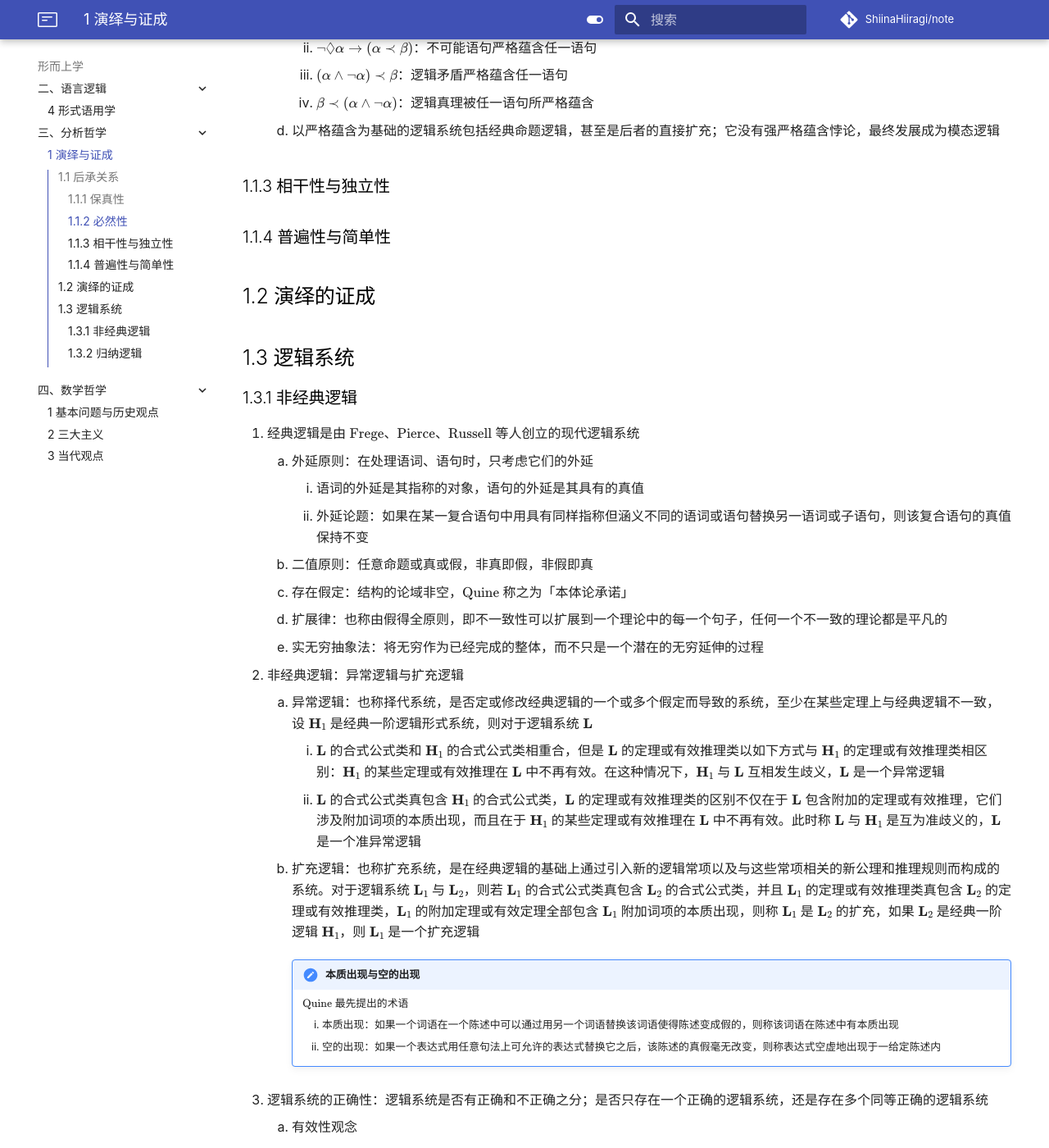
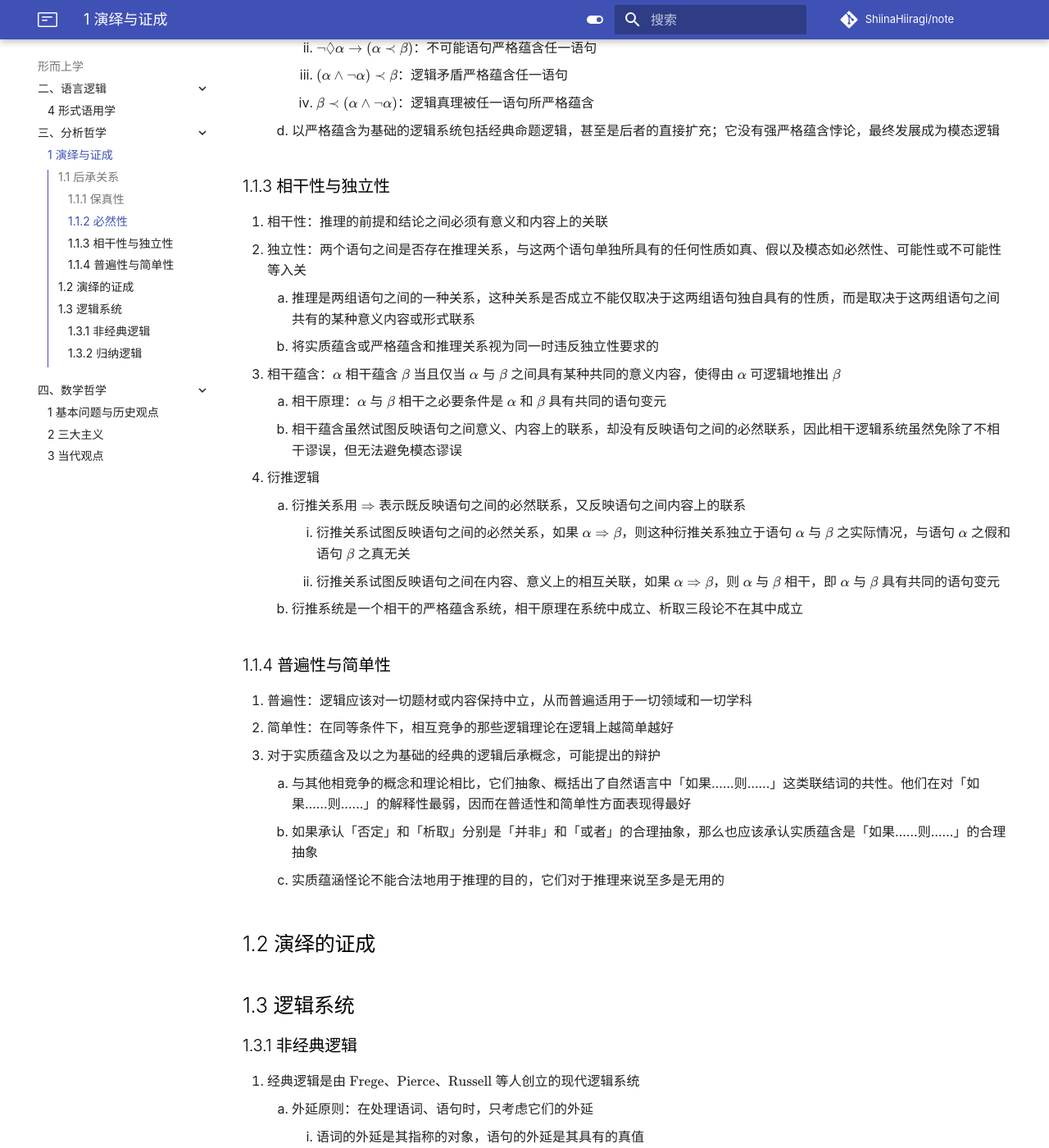
Before and after one commit to ShiinaHiiragi/note, an MkDocs documentation site: the page built from docs/meta/logic/syntax.md, in a window 1280 px wide and 1400 px high, scrolled down 1192 px. Shown: the whole window at 82% size. Built offline with MkDocs 1.6.1 and Material for MkDocs 9.7.7, drawn with Linux system fonts in a browser that asks for light colours; comment, search, counter and statistics services are not loaded.

Commit message:
add syntax first

```diff
--- a/docs/meta/logic/syntax.md
+++ b/docs/meta/logic/syntax.md
@@ -33,8 +33,26 @@
     4. 以严格蕴含为基础的逻辑系统包括经典命题逻辑，甚至是后者的直接扩充；它没有强严格蕴含悖论，最终发展成为模态逻辑
 
 ### 1.1.3 相干性与独立性
+1. 相干性：推理的前提和结论之间必须有意义和内容上的关联
+2. 独立性：两个语句之间是否存在推理关系，与这两个语句单独所具有的任何性质如真、假以及模态如必然性、可能性或不可能性等入关
+    1. 推理是两组语句之间的一种关系，这种关系是否成立不能仅取决于这两组语句独自具有的性质，而是取决于这两组语句之间共有的某种意义内容或形式联系
+    2. 将实质蕴含或严格蕴含和推理关系视为同一时违反独立性要求的
+3. 相干蕴含：$\alpha$ 相干蕴含 $\beta$ 当且仅当 $\alpha$ 与 $\beta$ 之间具有某种共同的意义内容，使得由 $\alpha$ 可逻辑地推出 $\beta$
+    1. 相干原理：$\alpha$ 与 $\beta$ 相干之必要条件是 $\alpha$ 和 $\beta$ 具有共同的语句变元
+    2. 相干蕴含虽然试图反映语句之间意义、内容上的联系，却没有反映语句之间的必然联系，因此相干逻辑系统虽然免除了不相干谬误，但无法避免模态谬误
+4. 衍推逻辑
+    1. 衍推关系用 $\Rightarrow$ 表示既反映语句之间的必然联系，又反映语句之间内容上的联系
+        1. 衍推关系试图反映语句之间的必然关系，如果 $\alpha \Rightarrow \beta$，则这种衍推关系独立于语句 $\alpha$ 与 $\beta$ 之实际情况，与语句 $\alpha$ 之假和语句 $\beta$ 之真无关
+        2. 衍推关系试图反映语句之间在内容、意义上的相互关联，如果 $\alpha \Rightarrow \beta$，则 $\alpha$ 与 $\beta$ 相干，即 $\alpha$ 与 $\beta$ 具有共同的语句变元
+    2. 衍推系统是一个相干的严格蕴含系统，相干原理在系统中成立、析取三段论不在其中成立
 
 ### 1.1.4 普遍性与简单性
+1. 普遍性：逻辑应该对一切题材或内容保持中立，从而普遍适用于一切领域和一切学科
+2. 简单性：在同等条件下，相互竞争的那些逻辑理论在逻辑上越简单越好
+3. 对于实质蕴含及以之为基础的经典的逻辑后承概念，可能提出的辩护
+    1. 与其他相竞争的概念和理论相比，它们抽象、概括出了自然语言中「如果……则……」这类联结词的共性。他们在对「如果……则……」的解释性最弱，因而在普适性和简单性方面表现得最好
+    2. 如果承认「否定」和「析取」分别是「并非」和「或者」的合理抽象，那么也应该承认实质蕴含是「如果……则……」的合理抽象
+    3. 实质蕴涵怪论不能合法地用于推理的目的，它们对于推理来说至多是无用的
 
 ## 1.2 演绎的证成
 
```
Also changed, not shown: docs/index.md (+11 -1 lines).
